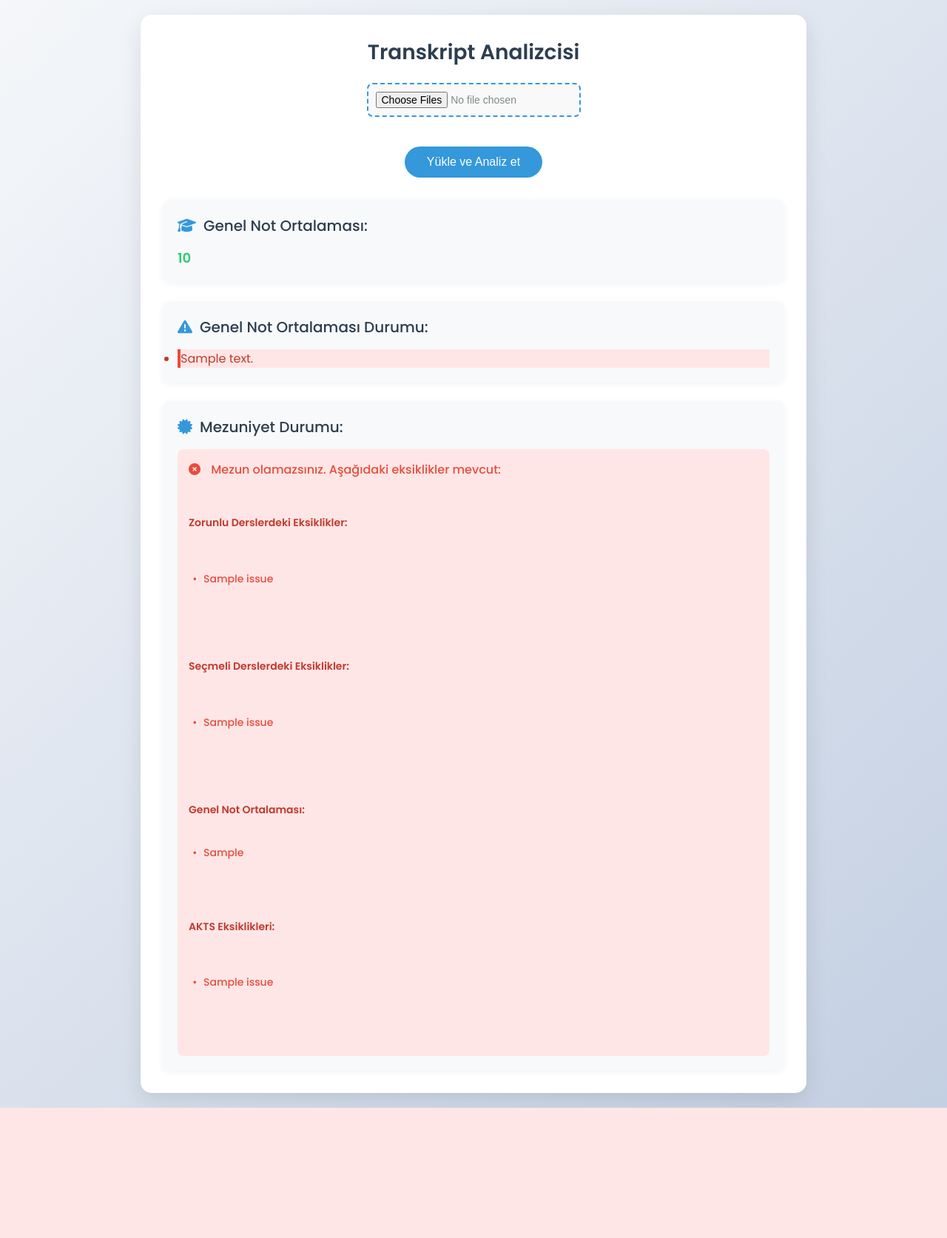
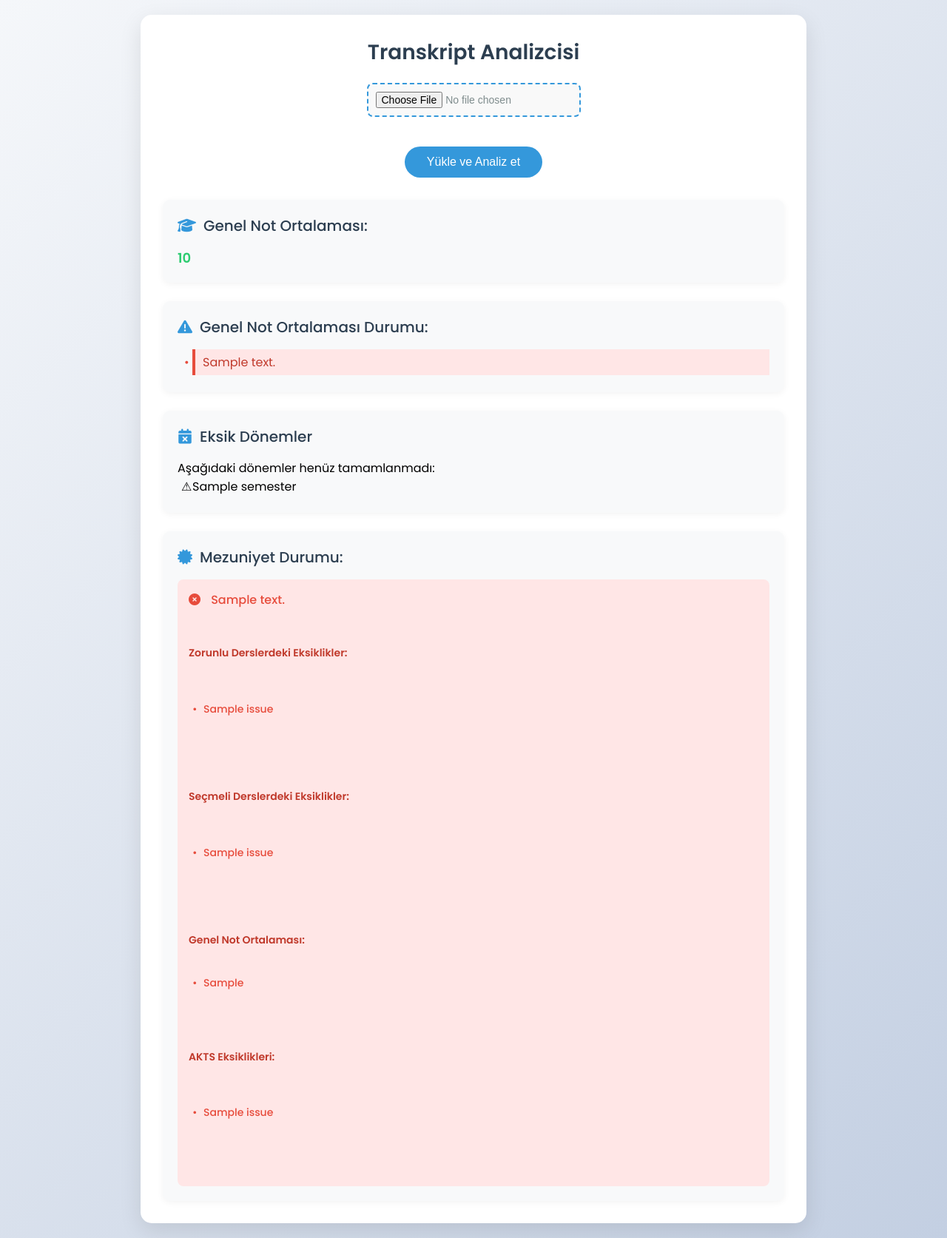
Before and after one commit to DM231/Transcript_Tester, a Flask app: template backend/templates/index.html in a window 1280 px wide. Shown: the whole page at 74% size. Before the commit the page ends 1497 px from the top, so only its background shows below. Run offline with Flask 3, Linux system fonts and the light colour scheme; the template is opened without the code that fills it: most values are stand-ins (such as "Sample title", 1, 10 or a date in 2020).

Commit message:
Update index.html

```diff
--- a/backend/templates/index.html
+++ b/backend/templates/index.html
@@ -84,7 +84,7 @@
             transform: scale(1.05);
         }
 
-        .graduation-status {
+        .graduation-status, .gpa-section, .gpa-requirements, .missing-semesters, .elective-requirements {
             margin-top: 25px;
             padding: 20px;
             border-radius: 10px;
@@ -131,8 +131,8 @@
         .graduation-status .details {
             margin-top: 8px;
             font-size: 14px;
-            white-space: pre-line; /* لدعم الأسطر المتعددة */
-            line-height: 1.3; /* تقليل المسافة بين الأسطر */
+            white-space: pre-line;
+            line-height: 1.3;
         }
 
         .graduation-status .details .section-title {
@@ -142,40 +142,49 @@
             margin-bottom: 3px;
         }
 
-        .graduation-status .details ul {
+        .graduation-status .details ul, .elective-requirements ul, .gpa-requirements ul, .missing-semesters ul {
             list-style-type: none;
             padding-left: 20px;
         }
 
-        .graduation-status .details li {
-            margin-bottom: 3px; /* تقليل المسافة بين العناصر */
+        .graduation-status .details li, .elective-requirements li, .gpa-requirements li, .missing-semesters li {
+            margin-bottom: 3px;
             position: relative;
         }
 
-        .graduation-status .details li:before {
+        .graduation-status .details li:before, .elective-requirements li:before, .gpa-requirements li:before {
             content: "•";
             color: #e74c3c;
             position: absolute;
             left: -15px;
         }
-        .gpa-section, .gpa-requirements{
-            margin-top: 25px;
-            padding: 20px;
-            border-radius: 10px;
-            background-color: #f8f9fa;
-            box-shadow: 0 2px 10px rgba(0, 0, 0, 0.05);
-             }
-            .gpa-section p {
+
+        .missing-semesters li:before {
+            content: "⚠";
+            position: absolute;
+            left: -15px;
+        }
+
+        .gpa-section p {
             font-size: 18px;
             font-weight: 600;
             color: #2ecc71;
-            }
-            .gpa-requirements li {
+        }
+
+        .gpa-requirements li {
             background-color: #ffe6e6;
             color: #c0392b;
             border-left: 4px solid #e74c3c;
-             }
-        /* Responsive Design */
+            padding: 5px 10px;
+        }
+
+        .elective-requirements li {
+            background-color: #fff3cd;
+            color: #8a6d3b;
+            border-left: 4px solid #f0ad4e;
+            padding: 5px 10px;
+        }
+
         @media (max-width: 768px) {
             .container {
                 padding: 20px;
@@ -205,18 +214,17 @@
         <h1>Transkript Analizcisi</h1>
         <div class="upload-form">
             <form method="POST" action="/upload" enctype="multipart/form-data">
-                <input type="file" name="file" accept="application/vnd.openxmlformats-officedocument.wordprocessingml.document,.docx" required multiple>
+                <input type="file" name="file" accept="application/vnd.openxmlformats-officedocument.wordprocessingml.document,.docx" required>
                 <br>
                 <input type="submit" value="Yükle ve Analiz et">
             </form>
         </div>
+
         {% if gpa is defined and gpa is not none %}
             <div class="gpa-section">
                 <h3><i class="fas fa-graduation-cap"></i> Genel Not Ortalaması:</h3>
                 <p>{{ gpa | round(2) }}</p>
             </div>
-        {% else %}
-
         {% endif %}
 
         {% if gpa_requirements %}
@@ -229,6 +237,19 @@
                 </ul>
             </div>
         {% endif %}
+
+        {% if graduation_status and graduation_status.missing_semesters %}
+            <div class="missing-semesters">
+                <h3><i class="fas fa-calendar-times"></i> Eksik Dönemler</h3>
+                <p>Aşağıdaki dönemler henüz tamamlanmadı:</p>
+                <ul>
+                    {% for semester in graduation_status.missing_semesters %}
+                        <li>{{ semester }}</li>
+                    {% endfor %}
+                </ul>
+            </div>
+        {% endif %}
+
         {% if graduation_status %}
             <div class="graduation-status">
                 <h3><i class="fas fa-certificate"></i> Mezuniyet Durumu:</h3>
@@ -237,7 +258,7 @@
                     {% if graduation_status.is_eligible %}
                         {{ graduation_status.message }}
                     {% else %}
-                        Mezun olamazsınız. Aşağıdaki eksiklikler mevcut:
+                        {{ graduation_status.message }}
                         <div class="details">
                             {% if graduation_status.mandatory_issues %}
                                 <div class="section-title">Zorunlu Derslerdeki Eksiklikler:</div>
```
